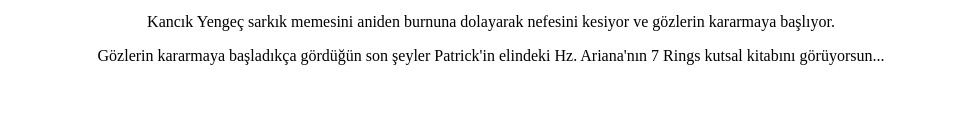
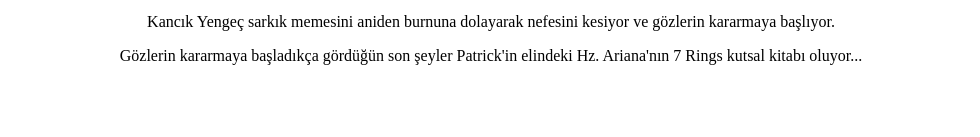
Before and after one commit to efe-inan/surtukbob, a plain HTML site: page final.html in a window 1280 px wide. Shown: the part 1446-1583 px from the top of the page, without its empty margins (149-1129 px from the left). Drawn offline with Linux system fonts and the light colour scheme.

Commit message:
Update final.html

```diff
--- a/final.html
+++ b/final.html
@@ -62,7 +62,7 @@
       <p>Olamaz! Plankton ve Pussyward da mı bu işin içinde?!</p>
       <p>Hayır, hayır, hayır, hayır! Başından beri hepsi seni bu tuzağa düşürmeye çalışıyorlarmış!</p>
       <p>Kancık Yengeç sarkık memesini aniden burnuna dolayarak nefesini kesiyor ve gözlerin kararmaya başlıyor.</p>
-      <p>Gözlerin kararmaya başladıkça gördüğün son şeyler Patrick'in elindeki Hz. Ariana'nın 7 Rings kutsal kitabını görüyorsun...</p>
+      <p>Gözlerin kararmaya başladıkça gördüğün son şeyler Patrick'in elindeki Hz. Ariana'nın 7 Rings kutsal kitabı oluyor...</p>
 <br><br>
 <br>
 <br>
```
